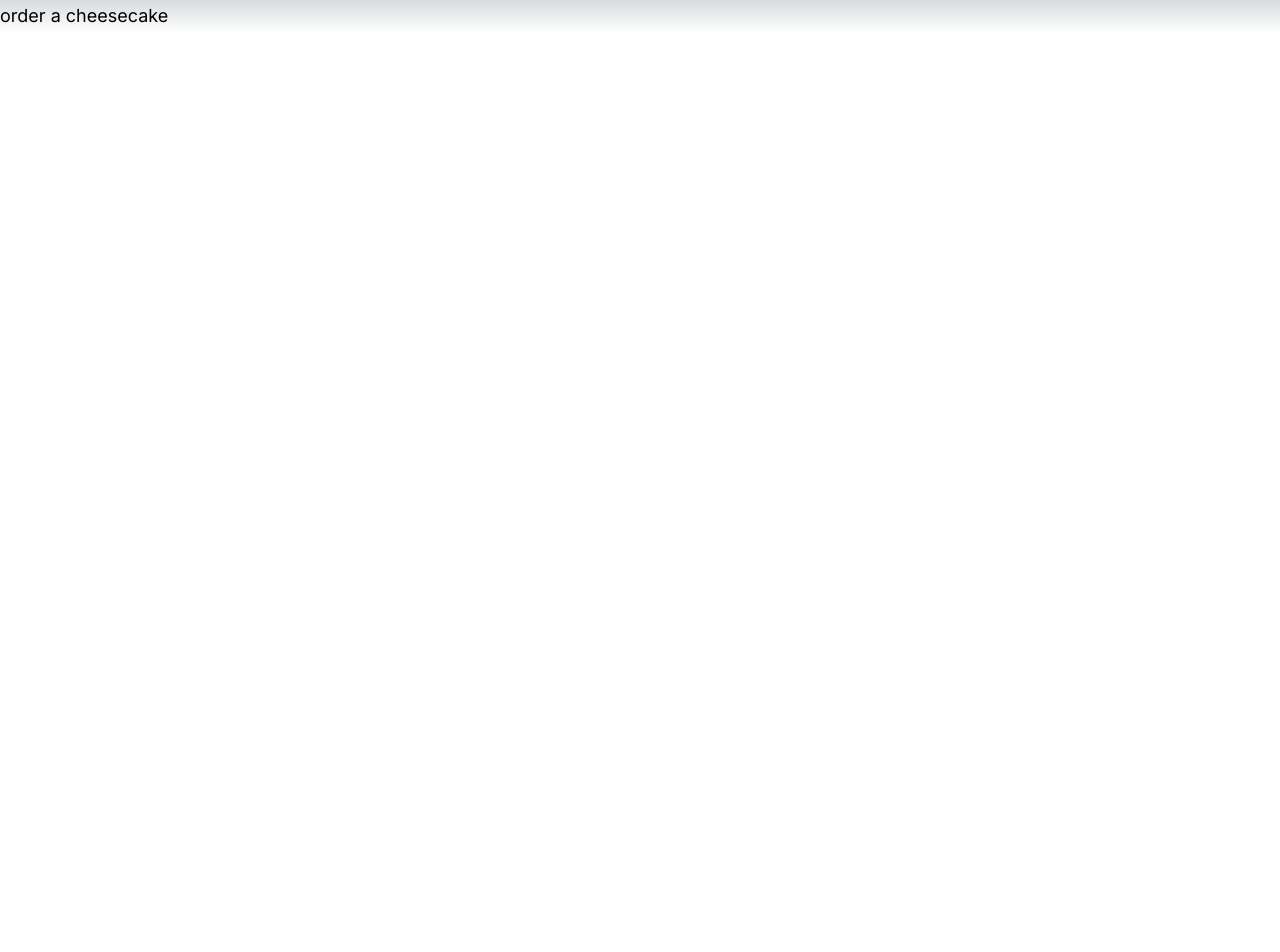
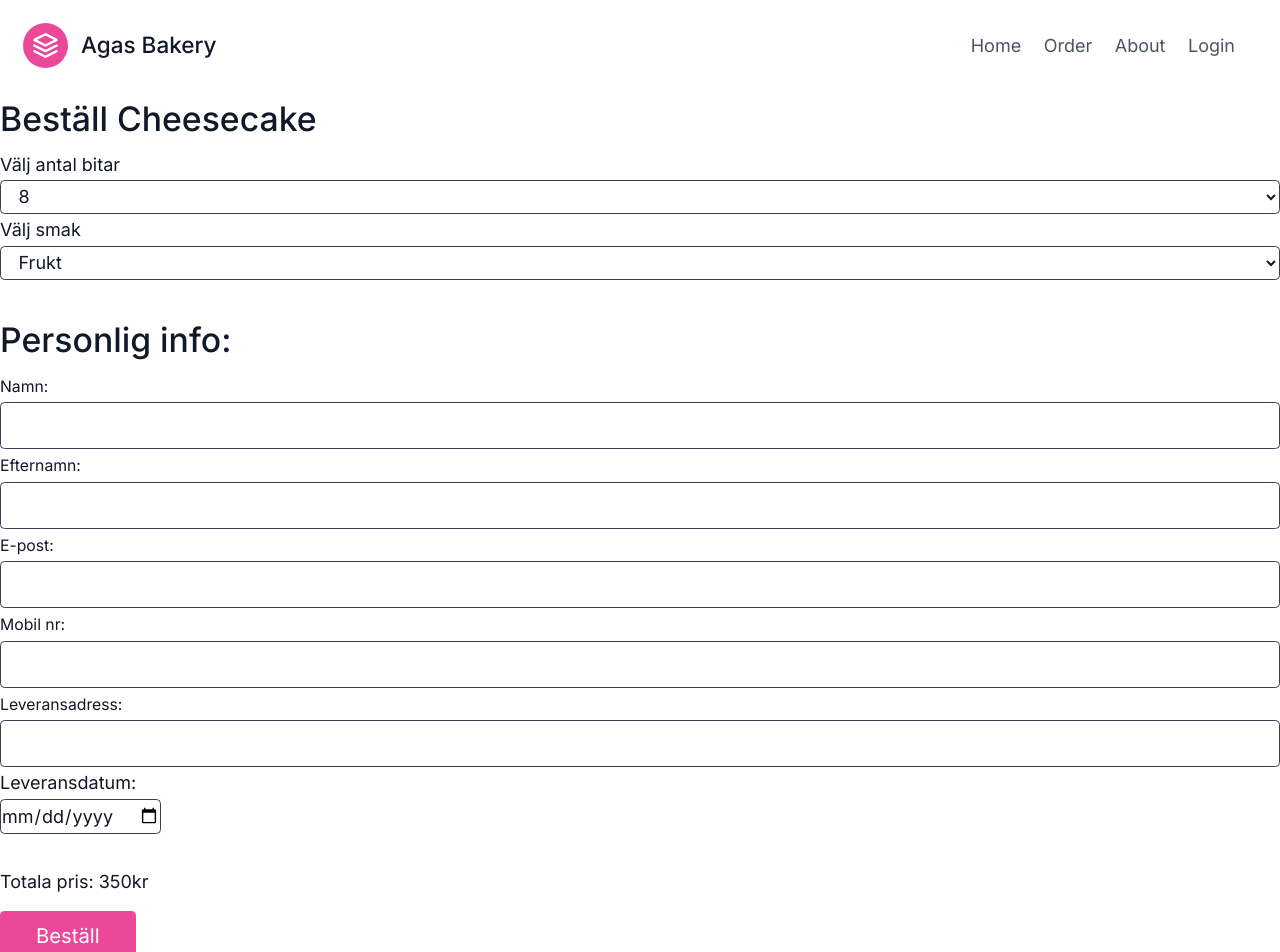
Before and after one commit to Hannahobote/1dv50e-agas-bakery, a Next.js app: page /order/cheesecake in a window 1280 px wide. Shown: the top 952 px of the page. Before the commit the page ends 800 px from the top, so only its background shows below. Built offline with nearby package versions, Linux system fonts and the light colour scheme.

Commit message:
order page cheesecake and cake

```diff
--- a/app/components/PersonalInfoOrder.js
+++ b/app/components/PersonalInfoOrder.js
@@ -1,5 +1,6 @@
 import React, { useEffect, useState } from 'react'
 import StyledInput from './StyledInput'
+import StyledHeading from './StyledHeading';
 
 
 export default function PersonalInfoOrder() {
@@ -17,9 +18,7 @@ export default function PersonalInfoOrder() {
     <div className='container  mx-auto'>
 
       <br></br>
-      <h1>Personlig info:</h1>
-      <br></br>
-
+      <StyledHeading text={'Personlig info:'} />
       <StyledInput
         type={'text'}
         htmlFor={'name'}
@@ -57,7 +56,8 @@ export default function PersonalInfoOrder() {
 
       <label htmlFor="dateInput">Leveransdatum:</label>
       <br></br>
-      <input type="date" id="dateInput" min={minDate} className='border border-grey-900' />
+      <input type="date" id="dateInput" min={minDate} className='border rounded border-gray-700' />
+      <br></br>
       <br></br>
     </div>
   )
--- /dev/null
+++ b/app/components/StyledHeading.js
@@ -0,0 +1,9 @@
+import React from 'react'
+
+export default function StyledHeading({text}) {
+  return (
+    <h3 class="sm:text-3xl text-2xl title-font font-medium text-gray-900 mt-2 mb-2">
+      {text}
+    </h3>
+  )
+}
--- a/app/components/StyledInput.js
+++ b/app/components/StyledInput.js
@@ -4,7 +4,7 @@ export default function StyledInput({ htmlFor, type, name, lableText }) {
   return (
     <div>
       <label htmlFor={htmlFor} class="leading-7 text-sm text-gray-900" > {lableText} </label>
-      <input type={type} name={name} className="w-full bg-white rounded border border-grey-900 focus:border-pink-500 focus:ring-2 focus:ring-pink-500 text-base outline-none text-gray-900 py-1 px-3 leading-8 transition-colors duration-200 ease-in-out"></input>
+      <input type={type} name={name} className="w-full bg-white rounded border border-gray-700 focus:border-pink-500 focus:ring-2 focus:ring-pink-500 text-base outline-none text-gray-900 py-1 px-3 leading-8 transition-colors duration-200 ease-in-out"></input>
     </div>
   )
 }
--- a/app/order/cake/page.js
+++ b/app/order/cake/page.js
@@ -1,9 +1,66 @@
-import React from 'react'
+"use client"
+import MyNavBar from '@/app/components/MyNavBar'
+import PersonalInfoOrder from '@/app/components/PersonalInfoOrder'
+import StyledHeading from '@/app/components/StyledHeading'
+import React, { useEffect, useState, useMemo } from 'react'
 
-export default function cakeOrder() {
+
+export default function CakeOrder() {
+  async function sendOrder(event) {
+    event.preventDefault()
+    const data = {
+      name: event.target.name.value,
+      surname: event.target.surname.value,
+      phonenr: event.target.phonenr.value,
+      adress: event.target.adress.value,
+      leveransadress: event.target.adress.value,
+      taste: event.target.taste.value,
+      filling: event.target.filling.value,
+      file: event.target.file.value
+    }
+
+    console.log(data)
+  }
+
+  const taste = ['Vanilj', 'Chokolad', 'Red velvet', 'Ombre', 'Citron', 'Morotskaka']
+
+  const filling = ['Mousee (päron)', 'Mousse (hallon)', 'Mousse (chokolad)', 'Vaniljsås', 'Sylt', 'Färsk frukt', 'Caramel', 'Nutella', 'Biscoff']
+
   return (
-    <div>
+    <div className='bg-white text-gray-900 body-font'>
+      <MyNavBar />
+      <StyledHeading text={'Beställ en tårta'} />
+      <form onSubmit={sendOrder}>
 
+        <label htmlFor="taste">Välj smak på tårtbotten:</label>
+        <select class="select" name="taste" id="taste" className="w-full bg-white  rounded border border-gray-700 focus:border-indigo-500 focus:ring-2 focus:ring-indigo-900 text-base outline-none text-gray-900 py-1 px-3 leading-8 transition-colors duration-200 ease-in-out">
+
+          {taste.map((taste, index) => (
+            <option key={index} value={taste}> {taste} </option>
+          ))}
+        </select>
+
+        <label htmlFor="filling">Välj filling:</label>
+        <select class="select" name="filling" id="filling" className="w-full bg-white  rounded border border-gray-700 focus:border-indigo-500 focus:ring-2 focus:ring-indigo-900 text-base outline-none text-gray-900 py-1 px-3 leading-8 transition-colors duration-200 ease-in-out">
+
+          {filling.map((filling, index) => (
+            <option key={index} value={filling}> {filling} </option>
+          ))}
+        </select>
+
+        <br></br>
+        <br></br>
+        <label >Design idé för tårtans topp:</label>
+        <br></br>
+        <input type="file" id="fileInput" name='file' />
+
+
+        <PersonalInfoOrder />
+
+        <p>Observera att vi inte har några fasta priser på våra tårtor. En faktura kommer att skickas till dig när din tårta är färdig. För att få en uppfattning om kostnaden kan du ta en titt på exempelpriserna på vår startsida.</p>
+        <button class="mx-auto text-white bg-pink-500 border-0 py-2 px-8 focus:outline-none hover:bg-pink-500 rounded text-lg my-3"> Beställ </button>
+
+      </form>
     </div>
   )
 }
--- a/app/order/cheesecake/page.js
+++ b/app/order/cheesecake/page.js
@@ -1,7 +1,91 @@
-import React from 'react'
+"use client"
+import MyNavBar from '@/app/components/MyNavBar'
+import PersonalInfoOrder from '@/app/components/PersonalInfoOrder'
+import StyledHeading from '@/app/components/StyledHeading'
+import React, { useEffect, useState, useMemo } from 'react'
 
-export default function cheesecakeOrder() {
+
+export default function CheesecakeOrder() {
+  async function sendOrder(event) {
+    event.preventDefault()
+    const data = {
+      name: event.target.name.value,
+      surname: event.target.surname.value,
+      phonenr: event.target.phonenr.value,
+      adress: event.target.adress.value,
+      leveransadress: event.target.adress.value,
+      cupcakeAmount: event.target.cupcakeAmount.value,
+      taste: event.target.taste.value,
+      price: finalPrice
+    }
+
+    console.log(data)
+  }
+  const cheesecakeData = useMemo(() => [
+    {
+      amount: 8,
+      cost: 350,
+    },
+    {
+      amount: 10,
+      cost: 438,
+    },
+    {
+      amount: 15,
+      cost: 657,
+    },
+    {
+      amount: 20,
+      cost: 857,
+    }
+  ], [])
+
+  const taste = ['Frukt', 'Biscoff', 'Choklad', 'Nötter']
+
+  const [selectedAmount, setSelectedAmount] = useState(cheesecakeData[0].amount);
+  const [finalPrice, setFinalPrice] = useState(cheesecakeData[0].cost);
+
+  useEffect(() => {
+    const selectedCupcake = cheesecakeData.find(cupcake => cupcake.amount === selectedAmount);
+    if (selectedCupcake) {
+      setFinalPrice(selectedCupcake.cost);
+    }
+    // eslint-disable-next-line react-hooks/exhaustive-deps
+  }, [selectedAmount, cheesecakeData]);
+
   return (
-    <div>order a cheesecake</div>
+    <div className='bg-white text-gray-900 body-font'>
+
+      <MyNavBar />
+      <StyledHeading text={'Beställ Cheesecake'} />
+
+      <form onSubmit={sendOrder}>
+        <label htmlFor="cupcakeAmount">Välj antal bitar</label>
+        <select onChange={(e) => setSelectedAmount(Number(e.target.value))} class="select" name="cupcakeAmount" id="cupcakeAmount" className="w-full bg-white  rounded border border-gray-700 focus:border-indigo-500 focus:ring-2 focus:ring-indigo-900 text-base outline-none text-gray-900 py-1 px-3 leading-8 transition-colors duration-200 ease-in-out">
+
+          {cheesecakeData.map((cupcake) => (
+            <option key={cupcake.amount} value={cupcake.amount}> {cupcake.amount} </option>
+          ))}
+        </select>
+
+        <br></br>
+        <label htmlFor="taste">Välj smak</label>
+        <br></br>
+        <select class="select" name="taste" id="taste" className="w-full bg-white  rounded border border-gray-700 focus:border-indigo-500 focus:ring-2 focus:ring-indigo-900 text-base outline-none text-gray-900 py-1 px-3 leading-8 transition-colors duration-200 ease-in-out">
+
+          {taste.map((taste, index) => (
+            <option key={index} value={taste}> {taste} </option>
+          ))}
+        </select>
+
+
+        <PersonalInfoOrder />
+
+        <p>Totala pris: {finalPrice}kr</p>
+
+        <button class="mx-auto text-white bg-pink-500 border-0 py-2 px-8 focus:outline-none hover:bg-pink-500 rounded text-lg my-3"> Beställ </button>
+
+      </form>
+    </div>
   )
 }
--- a/app/order/cupcake/page.js
+++ b/app/order/cupcake/page.js
@@ -1,6 +1,7 @@
 "use client"
 import MyNavBar from '@/app/components/MyNavBar'
 import PersonalInfoOrder from '@/app/components/PersonalInfoOrder'
+import StyledHeading from '@/app/components/StyledHeading'
 import React, { useEffect, useState, useMemo } from 'react'
 
 
@@ -62,8 +63,8 @@ export default function CupcakeOrder() {
   return (
     <div className='bg-white text-gray-900 body-font'>
       <MyNavBar />
+      <StyledHeading text={'Beställ cupcakes'} />
       <form onSubmit={sendOrder}>
-        <br></br>
         <label htmlFor="cupcakeAmount">Välj antal cupcakes</label>
         <br></br>
         <select onChange={(e) => setSelectedAmount(Number(e.target.value))} class="select" name="cupcakeAmount" id="cupcakeAmount" className="w-full bg-white  rounded border border-gray-700 focus:border-indigo-500 focus:ring-2 focus:ring-indigo-900 text-base outline-none text-gray-900 py-1 px-3 leading-8 transition-colors duration-200 ease-in-out">
```
